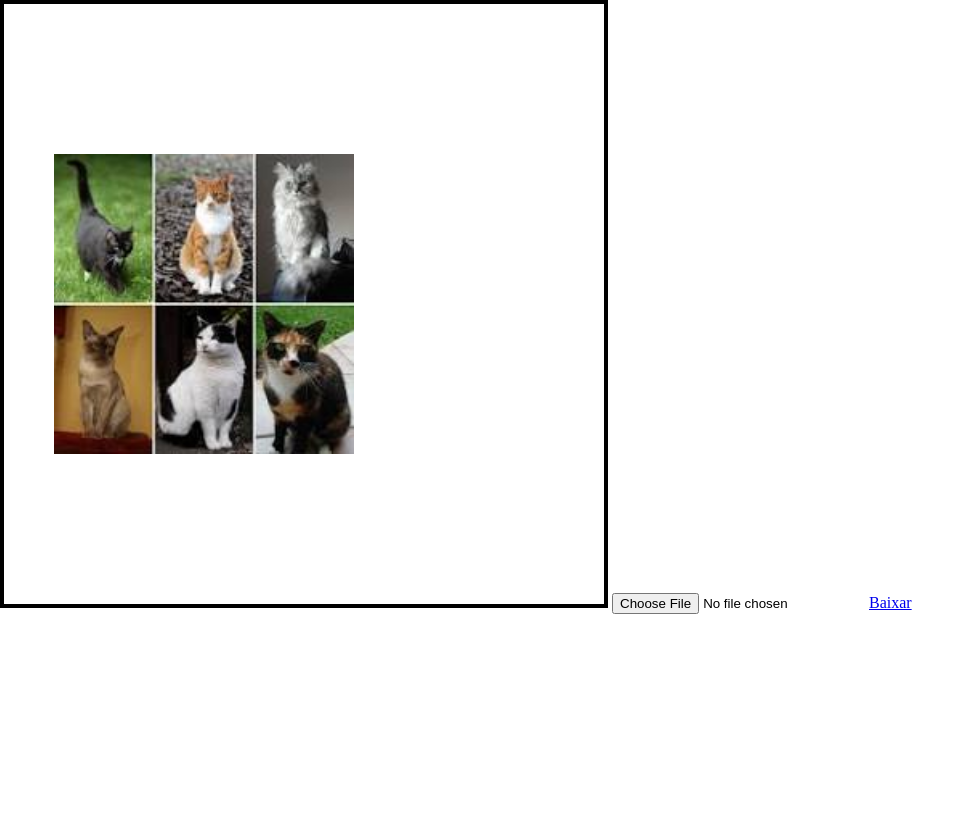
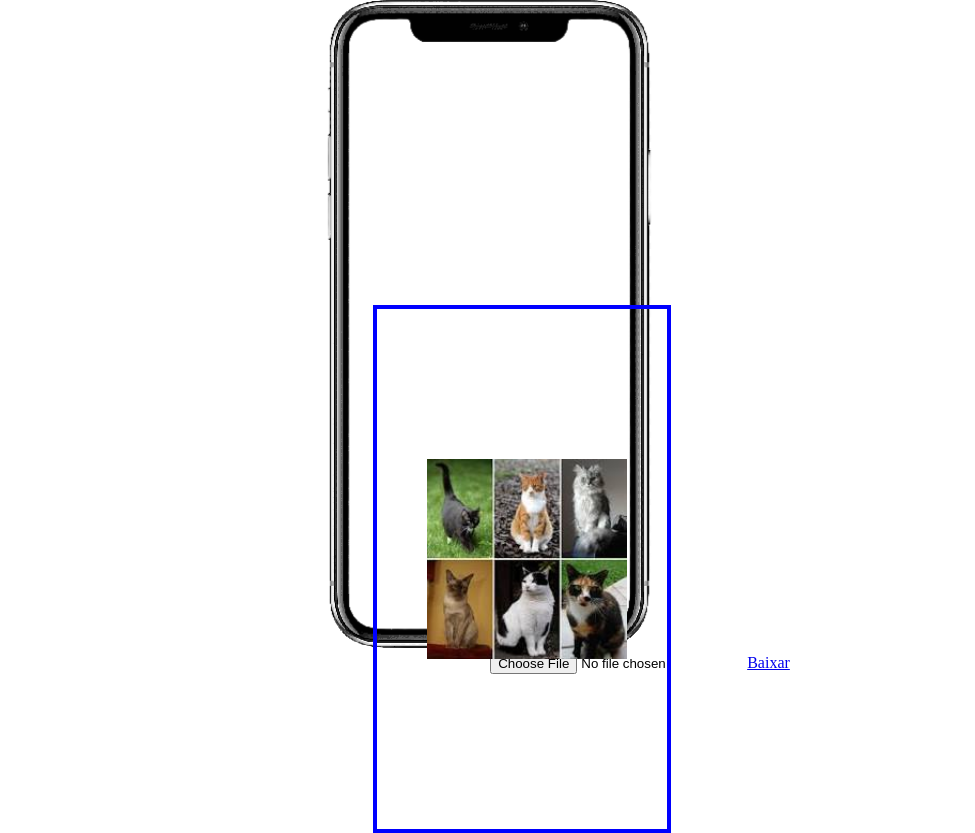
Before and after one commit to Mr-R4F/tsi-ari-2202, a plain HTML site: page 31-10/T/index.html in a window 1280 px wide. Shown: the whole page, without its empty margins (0-975 px from the left). Before the commit the page ends 800 px from the top, so only its background shows below. Drawn offline with Linux system fonts and the light colour scheme.

Commit message:
alterações

```diff
--- a/31-10/T/index.html
+++ b/31-10/T/index.html
@@ -9,10 +9,15 @@
 </head>
 <body>
     <div class="container">
-        <canvas width="600" height="600"></canvas>
-        <input type="file" name="#" id="file">
+        <div class="stories-content">
+            <img src="./celular.png" alt="..." srcset="" width="400">
+            <canvas width="290" height="520"></canvas>
+        </div>
+        <div class="stories-items">
+            <input type="file" name="#" id="file">
 
-        <a href="#">Baixar</a>
+            <a href="#">Baixar</a>
+        </div>
     </div>
     <script src="./script.js"></script>
 </body>
--- a/31-10/T/script.js
+++ b/31-10/T/script.js
@@ -9,27 +9,25 @@ let mouse = false;
 img.src = 'gato.jpg';
 
 img.onload = function() {
-    ctx.drawImage(img, 50, 150, 300, 300);
-/*
-    CANVAS.onmousemove = function(e) {
-        coor = `${e.clientX} | ${e.clientY}`;
-        document.querySelector('p').textContent = coor;
-    }
-*/
+    ctx.drawImage(img, 50, 150, 200, 200);
+
+    ['mouseup', 'mouseout'].forEach(e =>
+        CANVAS.addEventListener(e, function() {
+            ctx.closePath();
+            mouse = false;
+        })
+    );
+
     CANVAS.onmousedown = function(e) {
         ctx.beginPath();
-        ctx.moveTo(e.clientX, e.clientY);
+        ctx.moveTo(e.clientX - (CANVAS.offsetLeft + scrollX), e.clientY - (CANVAS.offsetTop + scrollY));
         mouse = true;
-    }
-
-    CANVAS.onmouseup = function() {
-        mouse = false;
     }
 
     CANVAS.onmousemove = function(e) {
         if (!mouse) return;
 
-        ctx.lineTo(e.clientX, e.clientY);
+        ctx.lineTo(e.clientX - (CANVAS.offsetLeft + scrollX), e.clientY - (CANVAS.offsetTop + scrollY));
         ctx.fillStyle = 'green';
         ctx.strokeStyle = '#000';
         ctx.stroke();
--- a/31-10/T/style.css
+++ b/31-10/T/style.css
@@ -8,6 +8,16 @@
     box-sizing: border-box;
 }
 
+.container {
+    display: flex;
+    align-items: var(--center);
+    flex-direction: column;
+}
+
 canvas {
-    border: 4px solid;
+    position: relative;
+    top: 11.5rem;
+    right: 20rem;
+    border: 4px solid blue;
+    z-index: 1;
 }
```
Also changed, not shown: 31-10/T/celular.png (added).
